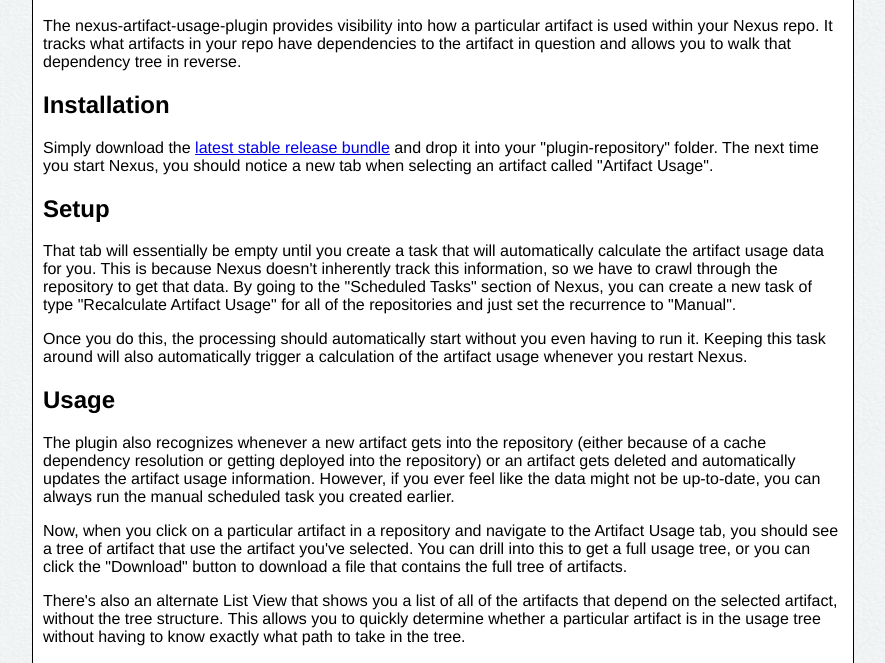
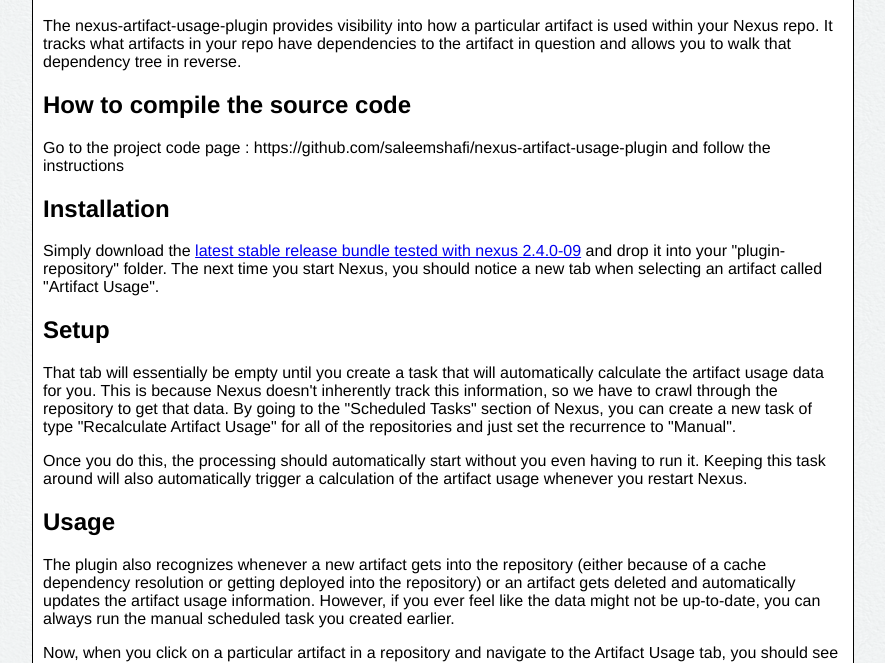
Before and after one commit to saleemshafi/nexus-artifact-usage-plugin, a plain HTML site: page index.html in a window 1280 px wide. Shown: the part 121-784 px from the top of the page, without its empty margins (197-1082 px from the left). Drawn offline with Linux system fonts and the light colour scheme.

Commit message:
updating to 0.11.0

```diff
--- a/index.html
+++ b/index.html
@@ -12,9 +12,11 @@
 <h2>Summary</h2>
 <p>The nexus-artifact-usage-plugin provides visibility into how a particular artifact is used within your Nexus repo.  It tracks what artifacts in your
 repo have dependencies to the artifact in question and allows you to walk that dependency tree in reverse.</p>
+<h2>How to compile the source code</h2>
+<p>Go to the project code page : https://github.com/saleemshafi/nexus-artifact-usage-plugin and follow the instructions</p>
 <h2>Installation</h2>
-<p>Simply download the <a href="https://github.com/downloads/saleemshafi/nexus-artifact-usage-plugin/artifact-usage-plugin-0.9.0-bundle.zip">latest stable
-release bundle</a> and drop it into your "plugin-repository" folder.  The next time you start Nexus, you should notice a new tab when selecting an artifact
+<p>Simply download the <a href="http://saleemshafi.github.io/nexus-artifact-usage-plugin/bundles/artifact-usage-plugin-0.11.0-bundle.zip">latest stable
+release bundle tested with nexus 2.4.0-09</a> and drop it into your "plugin-repository" folder.  The next time you start Nexus, you should notice a new tab when selecting an artifact
 called "Artifact Usage".</p>
 <h2>Setup</h2>
 <p>That tab will essentially be empty until you create a task that will automatically calculate the artifact usage data for you.  This is because Nexus
```
Also changed, not shown: 1 other file.
